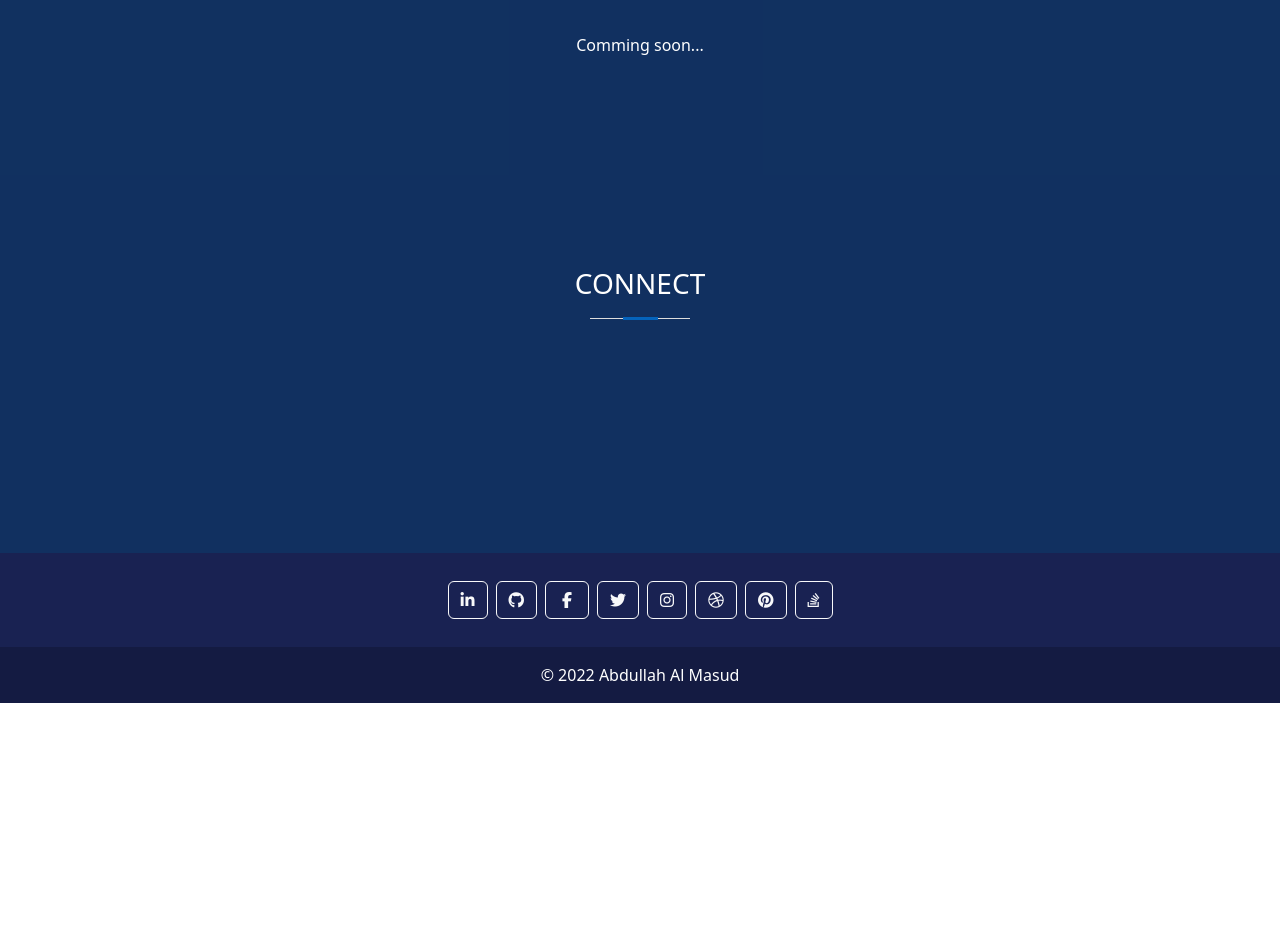
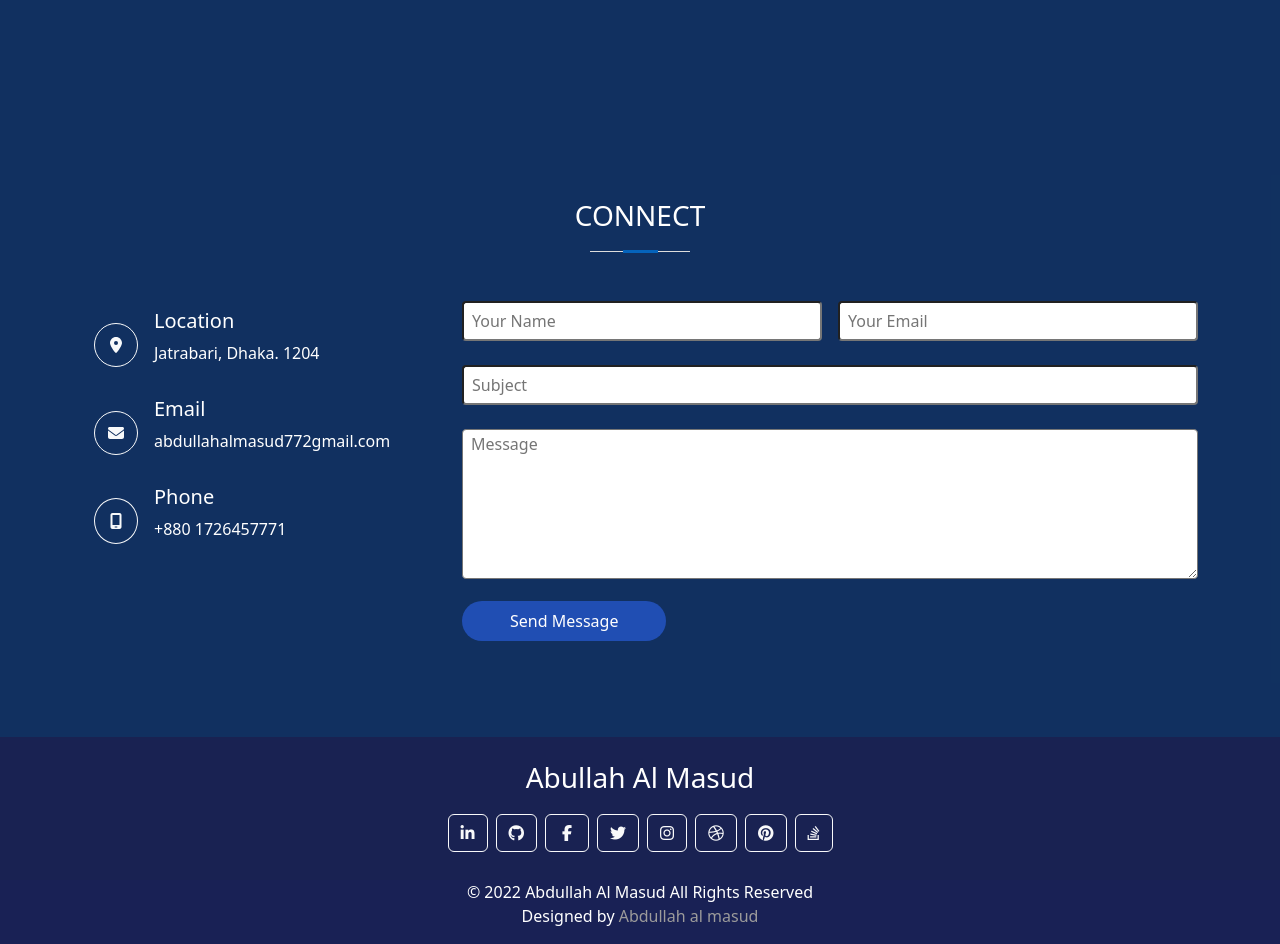
Before and after one commit to abdullahalmasudpersonal/React-portfolio-client, a React (Create React App) app: page / in a window 1280 px wide. Shown: the part 5160-6104 px from the top of the page. Before the commit the page ends 5863 px from the top, so only its background shows below. Built offline with nearby package versions, Linux system fonts and the light colour scheme; a web font is replaced by a local one.

Commit message:
add contact form

```diff
--- a/src/Pages/About/About.js
+++ b/src/Pages/About/About.js
@@ -20,14 +20,14 @@ const About = () => {
                 </p>
 
                 <div className="row">
-                    <div className="col-sm-4 mt-3">
+                    <div className="col-md-4 mt-3">
                         <div className="">
                             <div className="">
                                 <img className='img-fluid rounded mx-auto' src='https://abdullahalmasud.netlify.app/assets/img/profile-img.jpg' alt='Abullah al masud' />
                             </div>
                         </div>
                     </div>
-                    <div className="col-sm-8 mt-3">
+                    <div className="col-md-8 mt-3">
                         <div className="">
                             <div className="">
                                 <h4>Full Stack Developer & Web Desiginer</h4>
--- a/src/Pages/ConnectUs/ConnectUs.css
+++ b/src/Pages/ConnectUs/ConnectUs.css
@@ -4,3 +4,12 @@
     background: rgba(0, 34, 85, 0.932);
     min-height: 350px;
 }
+.contact-submit-btn{
+    background-color: rgb(32, 78, 179);
+    color: white;
+    border: none;
+    transition: .3s;
+}
+.contact-submit-btn:hover{
+    background-color: rgb(17, 67, 177);
+}
--- a/src/Pages/ConnectUs/ConnectUs.js
+++ b/src/Pages/ConnectUs/ConnectUs.js
@@ -1,14 +1,70 @@
 import React from 'react';
 import './ConnectUs.css';
+import { library } from '@fortawesome/fontawesome-svg-core'
+import { fab } from '@fortawesome/free-brands-svg-icons'
+import { FontAwesomeIcon } from '@fortawesome/react-fontawesome';
+import { faLocationDot, faEnvelope, faMobileAndroidAlt } from '@fortawesome/free-solid-svg-icons';
+library.add(fab)
 
 const ConnectUs = () => {
-    return (
-        <div id='connect-us' className='connect-us'>
-          <div className='container pt-3'>
-          <h3 className='text-center pt-5 about-about-headline'>CONNECT</h3>
+  return (
+    <div id='connect-us' className='connect-us'>
+      <div className='container pt-3'>
+        <h3 className='text-center pt-5 about-about-headline mb-5'>CONNECT</h3>
+
+        <div class="row">
+          <div class="col-md-4 mb-5">
+            <div class="">
+              <div class="">
+
+                <div className='d-flex align-items-center m-2 mb-3'>
+                  <a style={{ borderRadius: '50%', padding: '9px 15px' }} className="btn btn-outline-light btn-floating m-1 me-3" href="#!" role="button"><FontAwesomeIcon icon={faLocationDot} /></a>
+                  <div>
+                    <h5>Location</h5>
+                    <p>Jatrabari, Dhaka. 1204</p>
+                  </div>
+                </div>
+
+                <div className='d-flex align-items-center m-2 mb-3'>
+                  <a style={{ borderRadius: '50%', padding: '9px 13px' }} className="btn btn-outline-light btn-floating m-1 me-3" href="#!" role="button"><FontAwesomeIcon icon={faEnvelope} /></a>
+                  <div>
+                    <h5>Email</h5>
+                    <p>abdullahalmasud772gmail.com</p>
+                  </div>
+                </div>
+
+                <div className='d-flex align-items-center m-2 mb-3'>
+                  <a style={{ borderRadius: '50%', padding: '10px 15px' }} className="btn btn-outline-light btn-floating m-1 me-3" href="#!" role="button"><FontAwesomeIcon icon={faMobileAndroidAlt} /></a>
+                  <div>
+                    <h5>Phone</h5>
+                    <p>+880 1726457771</p>
+                  </div>
+                </div>
+
+              </div>
+            </div>
+          </div>
+
+          <div class="col-md-8 mb-5">
+            <div class="">
+              <div class="">
+                <form className='mb-5'>
+                  <div className='d-flex gap-3 mb-4'>
+                    <input style={{borderRadius:"4px", height:'40px', borderHover:'none'}} className='w-50 ps-2' type='text' placeholder='Your Name' />
+                    <input style={{borderRadius:"4px", height:'40px'}} className='w-50 ps-2' type='email' placeholder='Your Email' />
+                  </div>
+                  <input style={{borderRadius:"4px", height:'40px'}} className='w-100 ps-2' type='text' placeholder='Subject' />
+                  <textarea style={{height:'150px', borderRadius:'4px'}} className='w-100 mt-4 ps-2' placeholder='Message' />
+                  <input style={{height:'40px', borderRadius:'50px'}} className='px-5 mt-3 contact-submit-btn' type='submit' value='Send Message' />
+                </form>
+              </div>
+            </div>
           </div>
         </div>
-    );
+
+      </div>
+    </div>
+  );
 };
 
 export default ConnectUs;
--- a/src/Pages/Project/Project.js
+++ b/src/Pages/Project/Project.js
@@ -18,8 +18,8 @@ const Project = () => {
                     consectetur velit. Quisquam quos quisquam cupiditate. Et nemo qui impedit suscipit alias ea. Quia fugiat sit
                     in iste officiis commodi quidem hic quas.</p>
 
-                <div className="card-deck">
-                    <div className="card rounded border-0 mt-2">
+                <div className="row">
+                    <div className="col-lg-4 rounded border-0 mt-2">
                         {/* ----------- */}
                         <div id="carouselExampleSlidesOnly" className="carousel slide" data-ride="carousel">
                             <div className="carousel-inner">
@@ -59,7 +59,7 @@ const Project = () => {
                         </div>
                     </div>
 
-                    <div className="card rounded border-0 mt-2">
+                    <div className="col-lg-4 rounded border-0 mt-2">
                         {/* ----------- */}
                         <div id="carouselExampleSlidesOnly" className="carousel slide" data-ride="carousel">
                             <div className="carousel-inner">
@@ -99,7 +99,7 @@ const Project = () => {
                         </div>
                     </div>
 
-                    <div className="card rounded border-0 mt-2">
+                    <div className="col-lg-4 rounded border-0 mt-2">
                         {/* ----------- */}
                         <div id="carouselExampleSlidesOnly" className="carousel slide" data-ride="carousel">
                             <div className="carousel-inner">
--- a/src/Pages/Shared/Footer/Footer.css
+++ b/src/Pages/Shared/Footer/Footer.css
@@ -4,3 +4,9 @@
 .facebook-padding{
     padding: 6px 16px;
 }
+.footer-bottom-bg{
+    background: rgb(25, 33, 85);
+}
+.desigined-by{
+    color: rgb(156, 155, 155);
+}
--- a/src/Pages/Shared/Footer/Footer.js
+++ b/src/Pages/Shared/Footer/Footer.js
@@ -4,7 +4,8 @@ import './Footer.css';
 const Footer = () => {
     return (
         <footer className="footer-bg text-center text-white">
-            <div className="container p-4 pb-0">
+            <h3 className='text-center pt-4'>Abullah Al Masud</h3>
+            <div className="container mt-3 pb-0">
                 <section className="mb-4">
 
                     <a className="btn btn-outline-light btn-floating m-1" href="#!" role="button"
@@ -41,10 +42,10 @@ const Footer = () => {
 
                 </section>
             </div>
-
-            <div className="text-center p-3" style={{ backgroundColor: 'rgba(0, 0, 0, 0.2)' }}>
+            <div className="text-center pb-3 footer-bottom-bg" >
                 © 2022
-                <a className="text-white"> Abdullah Al Masud</a>
+                <a className="text-white"> Abdullah Al Masud All Rights Reserved <br/>
+                    Designed by <span className='desigined-by'>Abdullah al masud</span></a>
             </div>
         </footer>
     );
```
